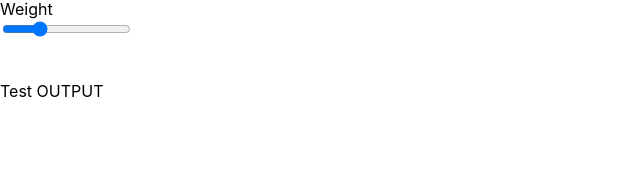
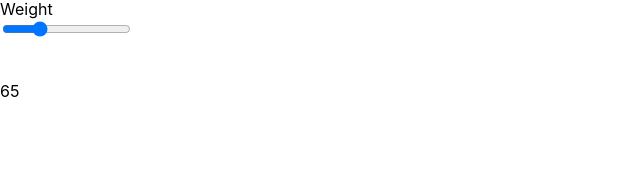
Before and after one commit to YaroslavW/bmi-react-calculator, a React (Create React App) app: page / in a window 1280 px wide. Shown: the part 125-296 px from the top of the page, without its empty margins (0-640 px from the left). Built offline with nearby package versions, Linux system fonts and the light colour scheme.

Commit message:
At this stage, you can display the metric value

```diff
--- a/src/App.js
+++ b/src/App.js
@@ -55,7 +55,7 @@ class App extends Component {
           </div>
         </form>
         <br /><br />
-        <Output />
+        <Output data={this.state}/>
       </div>
     );
   }
--- a/src/Components/Output.js
+++ b/src/Components/Output.js
@@ -3,9 +3,14 @@ import React, { Component } from 'react';
 
 class Output extends Component {
   render() {
+  	let height=this.props.data.height
+  	let weight=this.props.data.weight
+  	let bmi=this.props.data.bmi
+  	let bmiClass=this.props.data.bmiClass
+
     return (
       <div className="output">
-      	Test OUTPUT
+      	{weight}
       </div>
     );
   }
```
